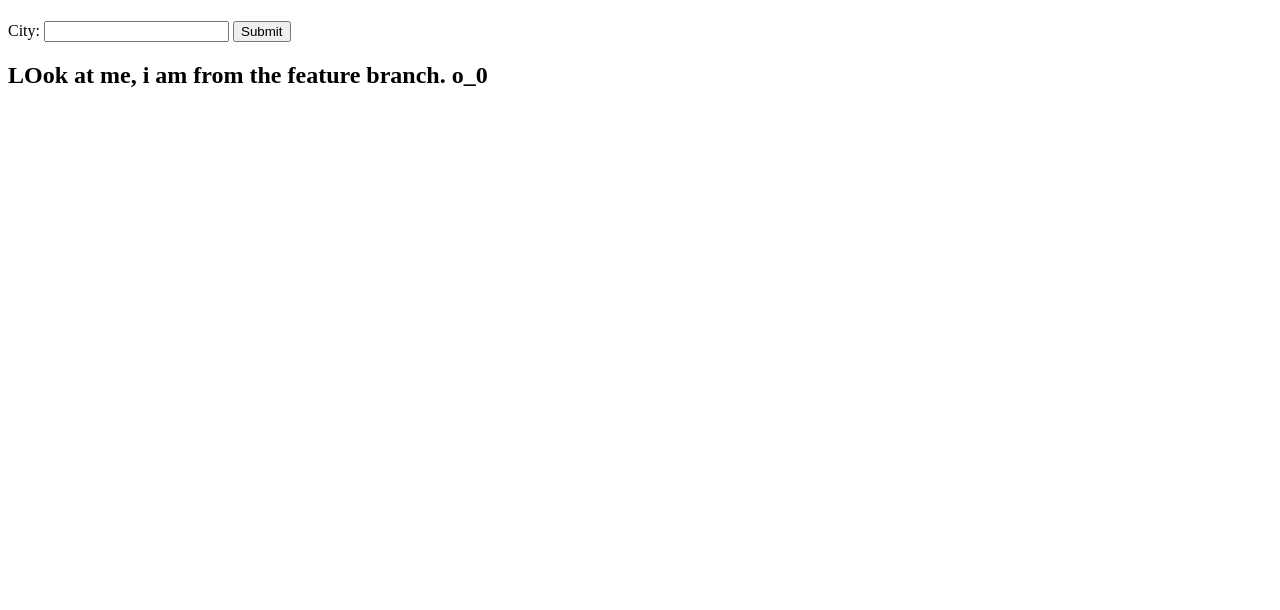
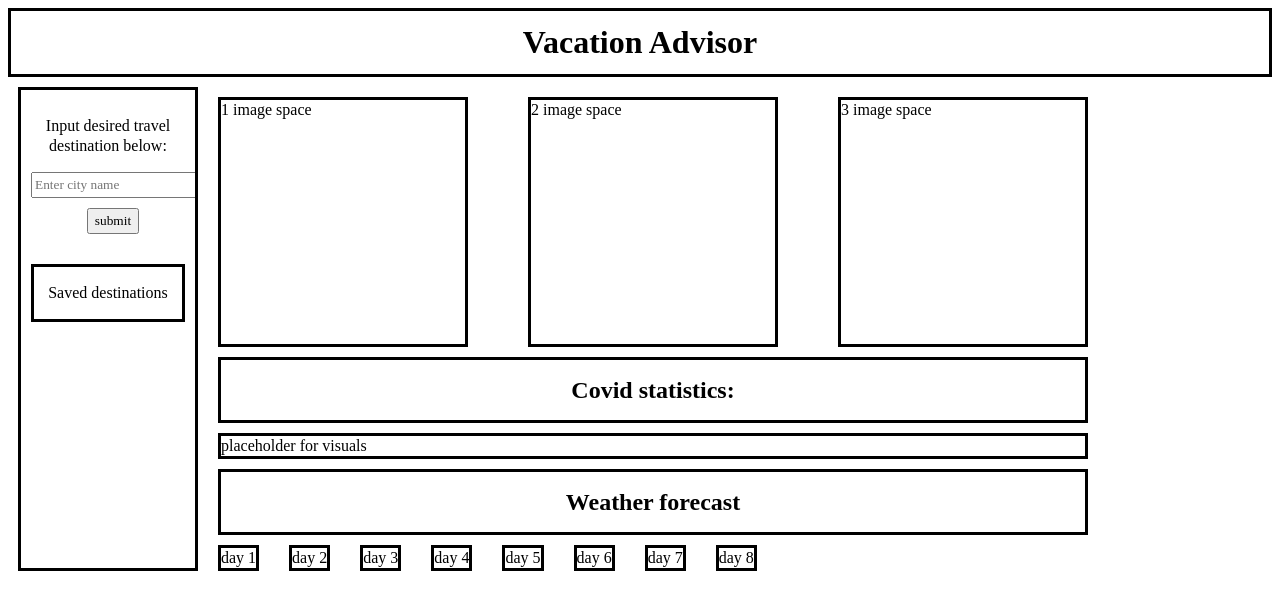
Before and after one commit to ghiasnaser/Project-1, a plain HTML site: page index.html in a window 1280 px wide. Drawn offline with Linux system fonts and the light colour scheme; a web font is replaced by a local one.

Commit message:
basic backbone of HTML & CCSS, a W.I.P.. tailwindg API not used yet, no styles applied. HTML first version,

```diff
--- a/assets/style.css
+++ b/assets/style.css
@@ -0,0 +1,64 @@
+@import url('https://fonts.googleapis.com/css2?family=Kurale&display=swap');
+
+* {
+    font-family: 'Kurale', serif;
+    box-sizing: border-box;
+    line-height: 20px;
+}
+
+.flex {
+    display: flex;
+}
+
+.border {
+    border-style: solid;
+}
+
+.center {
+    text-align: center;
+}
+
+.margin {
+    margin-top: 10px;
+    margin-left: 10px;
+}
+
+.image {
+    width: 250px;
+    min-width: 50px;
+    height: 250px;
+    min-height: 50px;
+    /* flex-shrink: ; */
+}
+
+.column {
+    column-count: 3;
+    column-gap: 60px;
+    /* column-rule-style: solid; */
+    flex-wrap: wrap;
+    display: inline-flex;
+}
+
+.column2 {
+    column-count: 8;
+    column-gap: 30px;
+    /* column-rule-style: solid; */
+    flex-wrap: wrap;
+    display: inline-flex;
+}
+
+#sidebar {
+    left: 10;
+    width: 180px;
+    min-width: 180px;
+    /* height: 100vh; */
+    overflow-x: hidden;
+    padding: 10px;
+}
+
+#saved-destinations {
+    margin-top: 30px;
+    padding: 0px;
+}
+
+@media screen and (max-width: 992px) {body}
--- a/index.html
+++ b/index.html
@@ -8,22 +8,94 @@
     <title>Vacation Advisor</title>
 </head>
 <body>
-    <header>
-        <h1 id=""> </h1>
+
+    <header class="center border">
+        <h1>
+            Vacation Advisor
+        </h1>
     </header>
-    <section id="main">
-        <div id="search">
-            <form id="city-form">
-                <label>
-                    City:
-                    <input type="text" id="city-to-search">
-                </label>
-                <input type="submit">
+
+    <div class="flex">
+
+        <div id="sidebar" class="center border margin">
+            <p>
+                Input desired travel destination below:
+            </p>
+             <form>
+                <input type="text" name="city" placeholder="Enter city name">
+                <button type="submit" class="margin">
+                    submit
+                </button>
             </form>
-        <h2> LOok at me, i am from the feature branch. o_0</h2>
+            <section id="saved-destinations" class="center border">
+                <p>
+                   Saved destinations
+                </p>
+                <ul id="favorites-list" class="center margin">
+                    <!-- will need set attributes for the list in JS so the list is as type none -->
+                </ul>
+            </section>
         </div>
-        <div id="favoret"></div>
-        <div id=""></div>
+
+        <div id="data-received-view" class="margin ">
+            <div id="pictures-here" class="column margin">
+                <div id="first-image" class="border image">
+                    1 image space
+                </div>
+                <div id="second-image" class="border image">
+                    2 image space
+                </div>
+                <div id="third-image" class="border image">
+                      3 image space
+                </div>
+            </div>
+            <div id="covid-header" class="center border margin">
+                <h2>
+                    Covid statistics:
+                    <!-- i feel like it could be more beneficial to have this filled in in JS given the changing city stats
+                    subject to deletion (h2)
+                    or we could have that one be static and change update the info below (where the stats will show up)-->
+                </h2>
+            </div>
+            <div id="covid-stats-here" class="border margin ">
+                placeholder for visuals
+            </div>
+            <div id="weather-header" class="center border margin">
+                <h2>
+                    Weather forecast
+                    <!-- i feel like it could be more beneficial to have this filled in in JS given the changing city names
+                    subject to deletion (h2)-->
+                </h2>
+                <section id="today-main">
+                </section>
+            </div>
+            <div id="eight-day-forecast" class="column2 margin">
+                <section id="day-one" class="border">
+                    day 1
+                </section>
+                <section id="day-two" class="border">
+                    day  2
+                </section>
+                <section id="day-three" class="border">
+                    day 3
+                </section>
+                <section id="day-four" class="border">
+                    day 4
+                </section>
+                <section id="day-five" class="border">
+                    day 5
+                </section>
+                <section id="day-six" class="border">
+                    day 6
+                </section>
+                <section id="day-seven" class="border">
+                    day 7
+                </section>
+                <section id="day-eight" class="border">
+                    day 8
+                </section>
+            </div>
+        </div>
 
     </section>
     <script src="./assets/script.js"></script>
```
